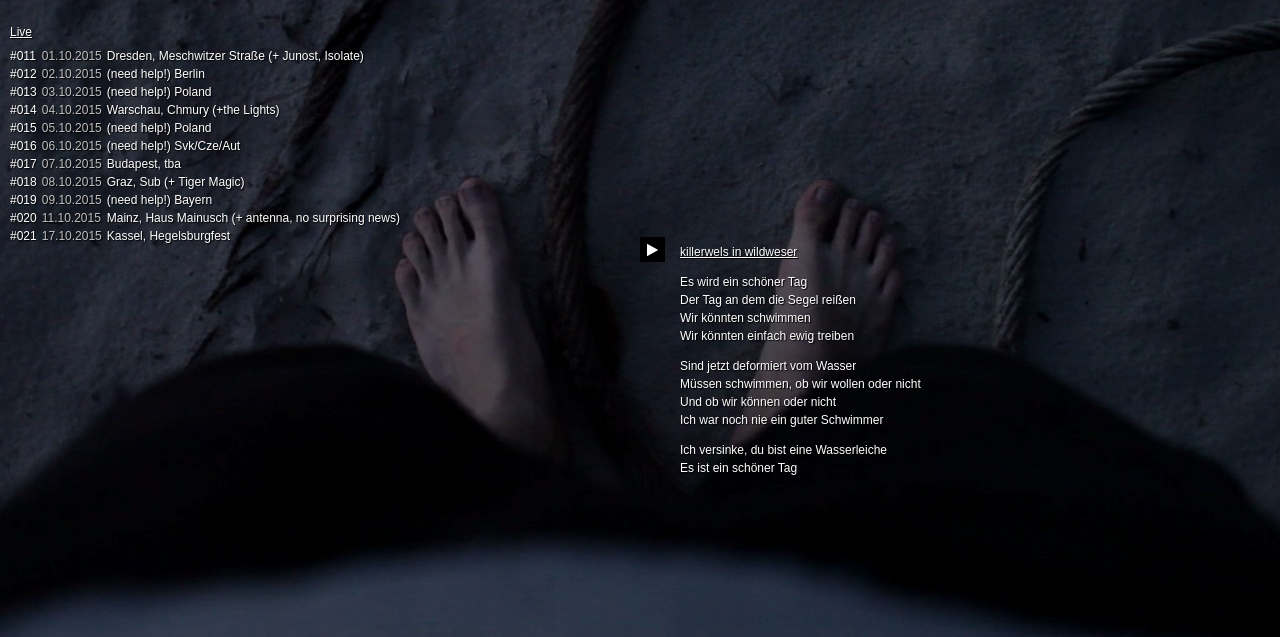
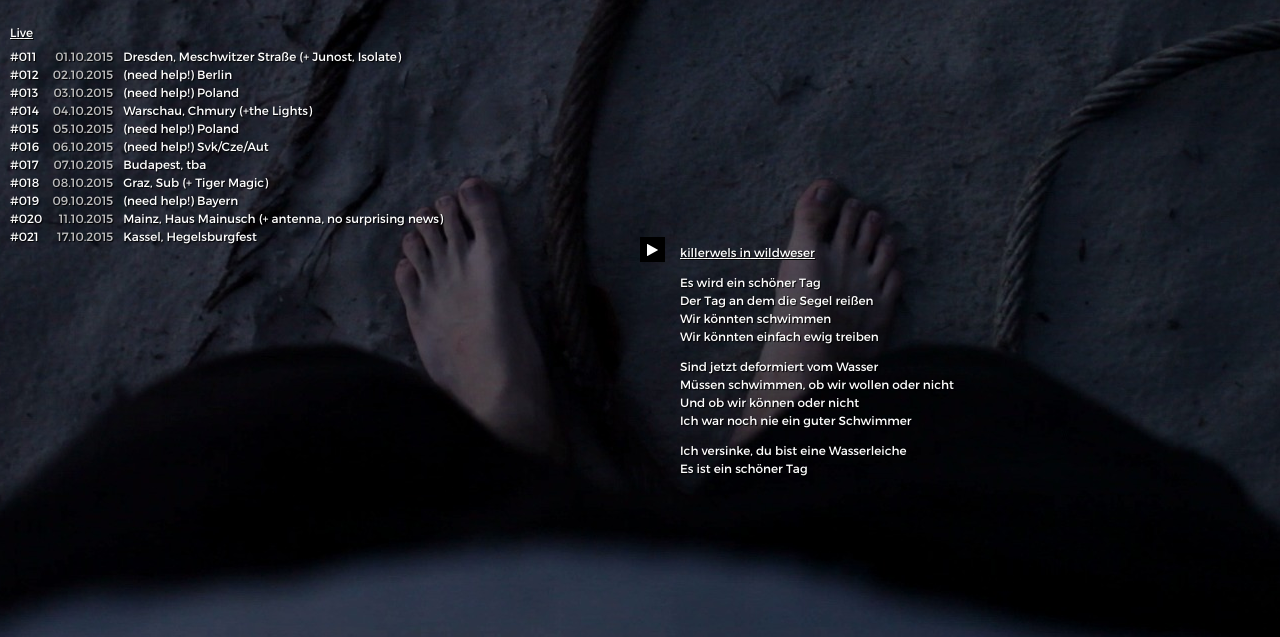
Before and after one commit to herrherrmann/ikioi, a plain HTML site: page index.html in a window 1280 px wide. Shown: the part 163-800 px from the top of the page. Drawn offline with Linux system fonts and the light colour scheme; a web font is replaced by a local one.

Commit message:
Changed font to Montserrat. Added audio player reset (when song has ended).

```diff
--- a/index.html
+++ b/index.html
@@ -38,17 +38,17 @@
       <div id="gigs">
         <h2>Live</h2>
         <table>
-          <tr><td>#011</td><td class="text-muted">01.10.2015</td><td>Dresden, Meschwitzer Straße (+ Junost, Isolate)</td></tr>
-          <tr><td>#012</td><td class="text-muted">02.10.2015</td><td>(need help!) Berlin</td></tr>
-          <tr><td>#013</td><td class="text-muted">03.10.2015</td><td>(need help!) Poland </td></tr>
-          <tr><td>#014</td><td class="text-muted">04.10.2015</td><td>Warschau, Chmury (+the Lights)</td></tr>
-          <tr><td>#015</td><td class="text-muted">05.10.2015</td><td>(need help!) Poland </td></tr>
-          <tr><td>#016</td><td class="text-muted">06.10.2015</td><td>(need help!) Svk/Cze/Aut</td></tr>
-          <tr><td>#017</td><td class="text-muted">07.10.2015</td><td>Budapest, tba</td></tr>
-          <tr><td>#018</td><td class="text-muted">08.10.2015</td><td>Graz, Sub (+ Tiger Magic)</td></tr>
-          <tr><td>#019</td><td class="text-muted">09.10.2015</td><td>(need help!) Bayern</td></tr>
-          <tr><td>#020</td><td class="text-muted">11.10.2015</td><td>Mainz, Haus Mainusch (+ antenna, no surprising news)</td></tr>
-          <tr><td>#021</td><td class="text-muted">17.10.2015</td><td>Kassel, Hegelsburgfest </td></tr>
+          <tr><td>#011</td><td class="text-muted text-right">01.10.2015</td><td>Dresden, Meschwitzer Straße (+ Junost, Isolate)</td></tr>
+          <tr><td>#012</td><td class="text-muted text-right">02.10.2015</td><td>(need help!) Berlin</td></tr>
+          <tr><td>#013</td><td class="text-muted text-right">03.10.2015</td><td>(need help!) Poland </td></tr>
+          <tr><td>#014</td><td class="text-muted text-right">04.10.2015</td><td>Warschau, Chmury (+the Lights)</td></tr>
+          <tr><td>#015</td><td class="text-muted text-right">05.10.2015</td><td>(need help!) Poland </td></tr>
+          <tr><td>#016</td><td class="text-muted text-right">06.10.2015</td><td>(need help!) Svk/Cze/Aut</td></tr>
+          <tr><td>#017</td><td class="text-muted text-right">07.10.2015</td><td>Budapest, tba</td></tr>
+          <tr><td>#018</td><td class="text-muted text-right">08.10.2015</td><td>Graz, Sub (+ Tiger Magic)</td></tr>
+          <tr><td>#019</td><td class="text-muted text-right">09.10.2015</td><td>(need help!) Bayern</td></tr>
+          <tr><td>#020</td><td class="text-muted text-right">11.10.2015</td><td>Mainz, Haus Mainusch (+ antenna, no surprising news)</td></tr>
+          <tr><td>#021</td><td class="text-muted text-right">17.10.2015</td><td>Kassel, Hegelsburgfest </td></tr>
         </table>
       </div>
 
--- a/js/audio.js
+++ b/js/audio.js
@@ -9,4 +9,10 @@ function toggleSong() {
     player.pause();
     button.innerHTML = '<i class="fa fa-play"></i>';
   }
+
+  // Return to default state when song has ended:
+  player.addEventListener('ended', function(e) {
+    player.pause();
+    button.innerHTML = '<i class="fa fa-play"></i>';
+  }, false);
 }
--- a/less/general-html.less
+++ b/less/general-html.less
@@ -4,9 +4,16 @@ html, body {
 
   color: @text-main;
   text-shadow: 1px 1px 1px @bg-main;
-  font-family: 'Droid Sans', Arial, sans-serif;
+  font-family: Montserrat, Arial, sans-serif;
   font-size: @text-size-normal;
   line-height: 1.5em;
+  -webkit-font-smoothing: subpixel-antialiased;
+}
+
+@font-face {
+  font-family: Montserrat;
+  src: url(fonts/Montserrat-Regular.otf);
+  font-weight: 400;
 }
 
 a:link, a:active, a:focus, a:visited {
@@ -34,7 +41,7 @@ table {
   tr {
     td {
       vertical-align: top;
-      padding: 0 5px 0 0;
+      padding: 0 10px 0 0;
     }
   }
 }
--- a/less/styles.less
+++ b/less/styles.less
@@ -19,8 +19,8 @@
 
   h1 {
     margin: 0;
-    padding: 65px 0 0 0;
-    font-size: 36px;
+    padding-top: 52px;
+    font: 36px Arial, sans-serif;
   }
 }
 
@@ -53,6 +53,10 @@
   color: @text-muted;
 }
 
+.text-right {
+  text-align: right;
+}
+
 .clearfix {
   clear: both;
 }
```
Also changed, not shown: fonts/Montserrat-Regular.otf (added), styles.css, 1 other file.
